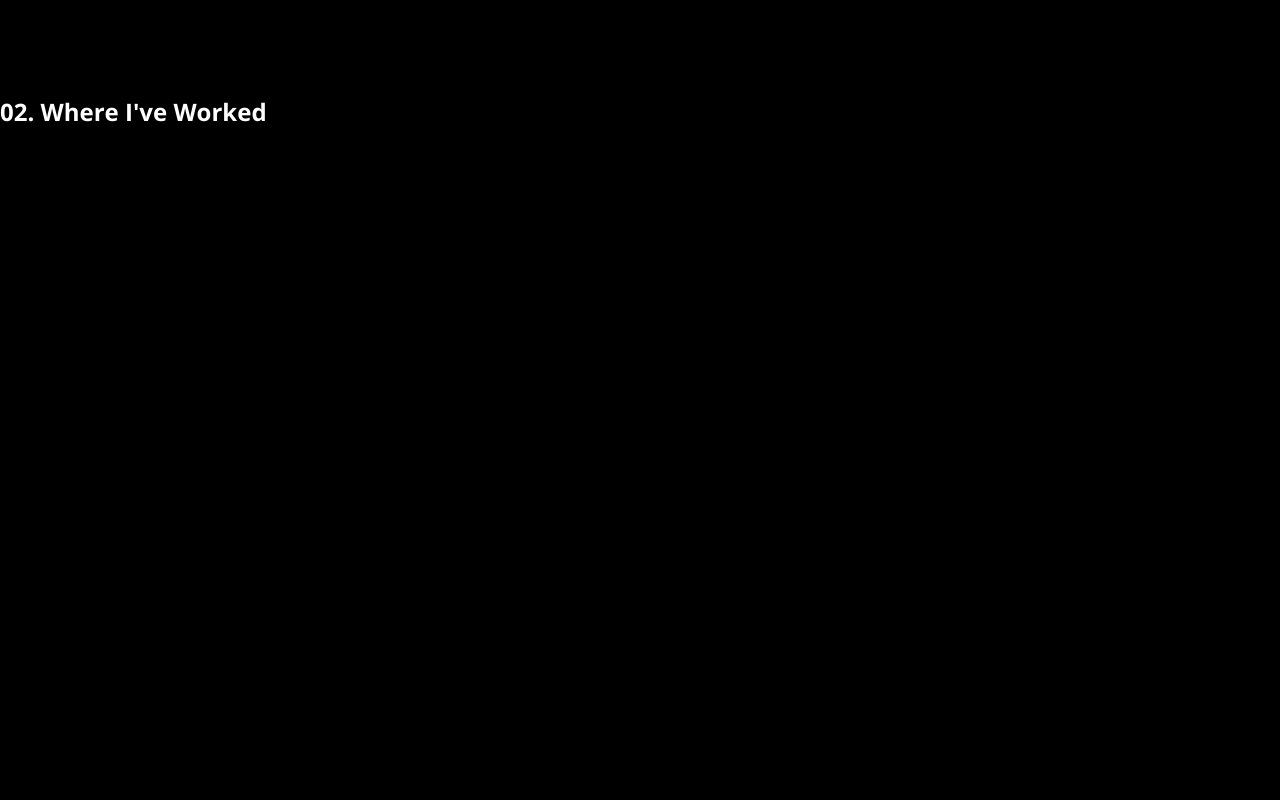
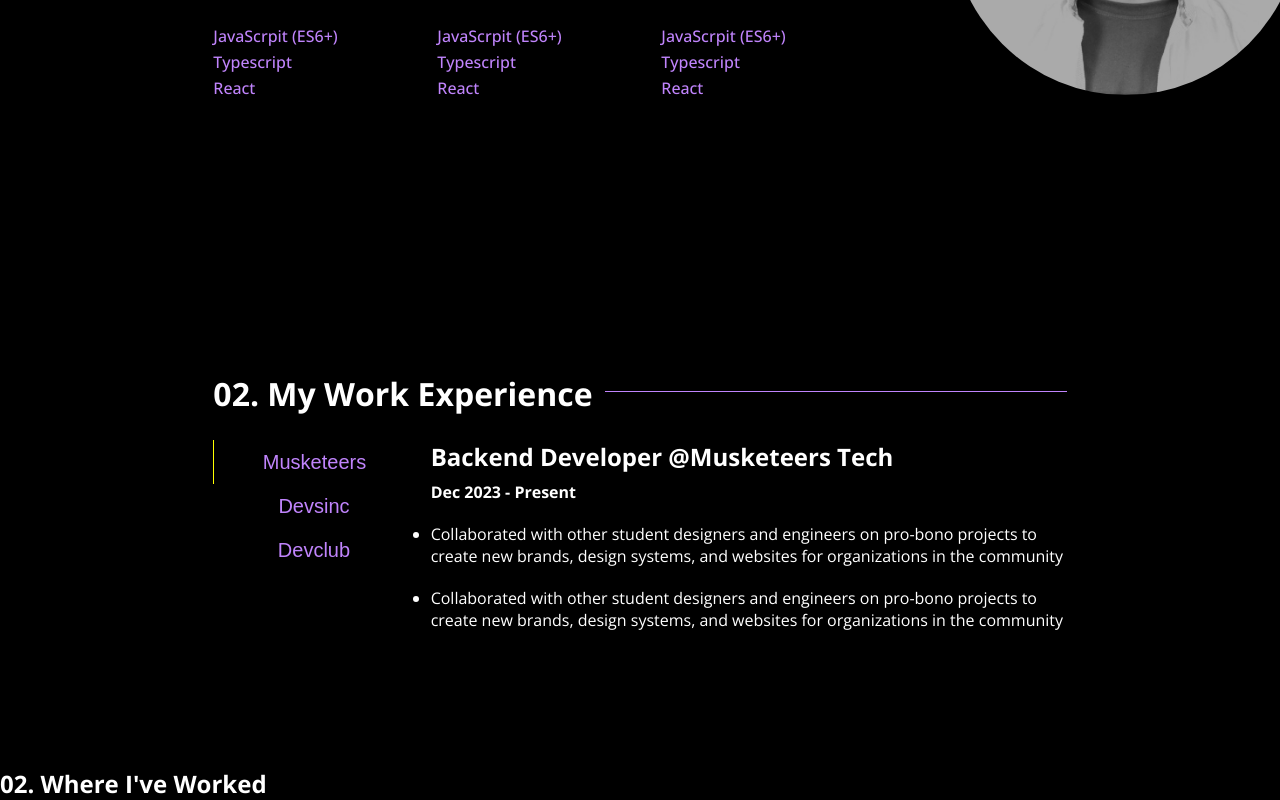
Before and after one commit to Ossama1903/portfolio, a Next.js app: page / in a window 1280 px wide. Shown: the part 1458-2258 px from the top of the page. Before the commit the page ends 1586 px from the top, so only its background shows below. Built offline with nearby package versions, Linux system fonts and the light colour scheme.

Commit message:
Started creating work Experience

```diff
--- /dev/null
+++ b/app/components/Experience/index.tsx
@@ -0,0 +1,42 @@
+const Experience = () => {
+  return (
+    <div className="grid grid-cols-12 gap-4">
+      <div className="col-span-3 grid grid-cols-12 h-fit">
+        <button
+          className="text-xl text-purple-400 border-none col-span-12 py-2 bg-transparent"
+          style={{ borderLeft: "1px solid yellow" }}
+        >
+          Musketeers
+        </button>
+        <button className="text-xl text-purple-400 border-none col-span-12 py-2 bg-transparent">
+          Devsinc
+        </button>
+        <button className="text-xl text-purple-400 border-none col-span-12 py-2 bg-transparent">
+          Devclub
+        </button>
+      </div>
+      <div className="col-span-9">
+        <h2 className="mb-2">Backend Developer @Musketeers Tech</h2>
+        <h4 className="mb-5">Dec 2023 - Present</h4>
+        <ul>
+          <li className="mb-5">
+            <p>
+              Collaborated with other student designers and engineers on
+              pro-bono projects to create new brands, design systems, and
+              websites for organizations in the community
+            </p>
+          </li>
+          <li>
+            <p>
+              Collaborated with other student designers and engineers on
+              pro-bono projects to create new brands, design systems, and
+              websites for organizations in the community
+            </p>
+          </li>
+        </ul>
+      </div>
+    </div>
+  );
+};
+
+export default Experience;
--- a/app/components/Header/index.tsx
+++ b/app/components/Header/index.tsx
@@ -7,12 +7,14 @@
       <div className="ml-10">logo</div>
       <ul className="flex ml-auto list-none mr-5">
         <li className="mx-5 opacity-100">
-          <Link href="#aboutMe" className="no-underline text-white">
+          <Link href="#AboutMe" className="no-underline text-white">
             <span className="text-purple-400">01.</span> About
           </Link>
         </li>
         <li className="mx-5">
-          <span className="text-purple-400">02.</span> Experience
+          <Link href="#Experience" className="no-underline text-white">
+            <span className="text-purple-400">02.</span> Experience
+          </Link>
         </li>
         <li className="mx-5">
           <span className="text-purple-400">03.</span> Work
--- a/app/page.tsx
+++ b/app/page.tsx
@@ -1,5 +1,6 @@
 import AboutMe from "./components/AboutMe";
 import Container from "./components/Container";
+import Experience from "./components/Experience";
 import Header from "./components/Header";
 import HeadingWithBorder from "./components/HeadingWithBorder";
 import Hero from "./components/Hero";
@@ -14,9 +15,18 @@
             <Hero />
           </div>
         </div>
-        <div id="aboutMe" className="py-12 bg-inherit">
-          <HeadingWithBorder heading="01. About Me">
-            <AboutMe />
+        <div id="AboutMe" className="py-12 bg-inherit">
+          <div className="my-12 py-12 bg-inherit">
+            <div className="py-12 bg-inherit">
+              <HeadingWithBorder heading="01. About Me">
+                <AboutMe />
+              </HeadingWithBorder>
+            </div>
+          </div>
+        </div>
+        <div id="Experience" className="py-12 bg-inherit">
+          <HeadingWithBorder heading="02. My Work Experience">
+            <Experience />
           </HeadingWithBorder>
         </div>
       </Container>
```
Also changed, not shown: app/globals.css (line endings or trailing spaces).
